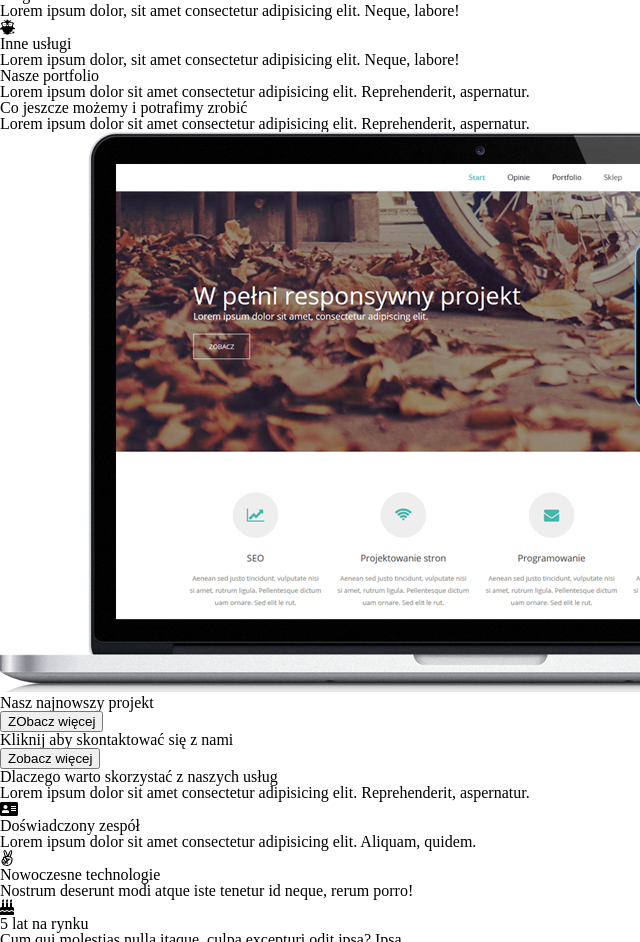
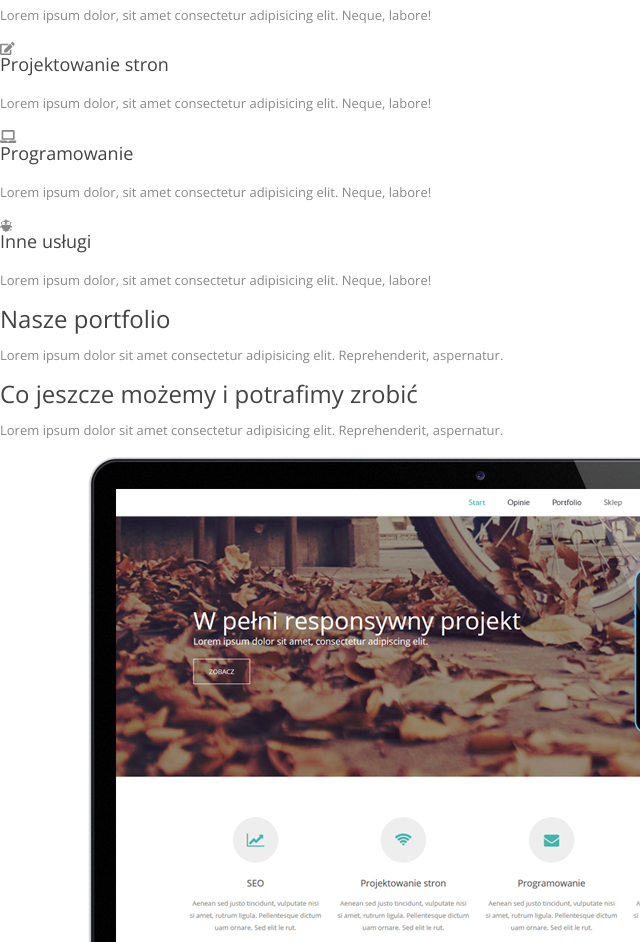
Before and after one commit to MateuszNedzka/Landing-page_Sass_Flexbox_Gulp_Plugins, a website: page src/index.html in a window 1280 px wide. Shown: the part 1022-1964 px from the top of the page, without its empty margins (0-640 px from the left). Drawn offline with nearby package versions, Linux system fonts and the light colour scheme; files that its build step writes are made by us from their sources.

Commit message:
Add links for google fonts, Add typography styles in _typography.scss

```diff
--- a/src/index.html
+++ b/src/index.html
@@ -6,6 +6,11 @@
 	<meta http-equiv="X-UA-Compatible" content="ie=edge">
 	<title>Landing page</title>
 	<link rel="stylesheet" href="css/main.css">
+
+	<!-- Fonty Google -->
+	<link href="https://fonts.googleapis.com/css?family=Open+Sans:400,400i" rel="stylesheet">
+	<link href="https://fonts.googleapis.com/css?family=Lato" rel="stylesheet">
+
 </head>
 <body>
 
@@ -54,7 +59,7 @@
 	</section>
 
 	<!-- Our services -->
-	<section>
+	<section id="our-services">
 		<div class="container">
 			<div class="section-title">
 				<h2>Nasze usługi</h2>
@@ -111,6 +116,7 @@
 
 	<!-- Section video -->
 	<section>
+		<div class="container">
 			<div id="movie">
 			</div>
 			<div class="movie-content">
@@ -118,6 +124,7 @@
 				<button class="btn">ZObacz więcej</button>
 			</div>
 			<div class="player">
+			</div>
 		</div>
 	</section>
 
@@ -365,11 +372,12 @@
 
 	<!-- Scripts -->
 	<!-- build:js -->
-	<script src="js/plugins.js"></script>
+	<script src="js/plugin.js"></script>
 	<script src="js/script.js"></script>
 	<!-- endbuild  -->
 
 	<!-- Font Awesome CDN -->
 	<script defer src="https://use.fontawesome.com/releases/v5.0.9/js/all.js" integrity="sha384-8iPTk2s/jMVj81dnzb/iFR2sdA7u06vHJyyLlAd4snFpCl/SnyUjRrbdJsw1pGIl" crossorigin="anonymous"></script>
+
 </body>
 </html>
--- a/src/scss/_typography.scss
+++ b/src/scss/_typography.scss
@@ -0,0 +1,39 @@
+//Variable text
+$basic-font-size: 13px;
+$basic-line-height: 24px;
+$paragraph-margin: 0 0 15px;
+
+//Mixin headers
+@mixin header-mixin($header-font-size, $header-margin-bottom, $header-color: $basic-header-color) {
+    font-size: $header-font-size;
+    margin-top: 0;
+    margin-left: 0;
+    margin-right: 0;
+    margin-bottom: $header-margin-bottom;
+    color: $header-color;
+    font-weight: 400;
+}
+
+//Font family
+$font-family-primary: 'Open Sans', sans-serif;
+$font-family-secondary: 'Lato', sans-serif;
+
+//Text styles
+body {
+    font-size: $basic-font-size;
+    font-family: $font-family-primary;
+    color: $basic-text-color;
+}
+
+p {
+    margin: $paragraph-margin;
+    line-height: $basic-line-height;
+}
+
+h2 {
+    @include header-mixin(24px, 12px);
+}
+
+h3{
+    @include header-mixin(18px, 18px);
+}
```
Lines whose indentation alone changed are shown as unchanged.
